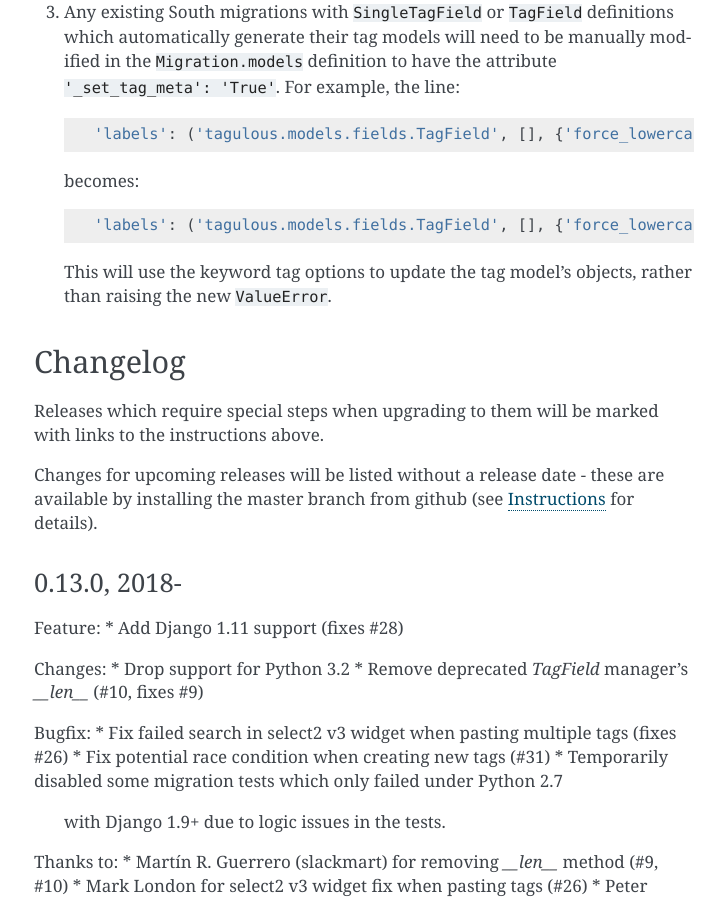
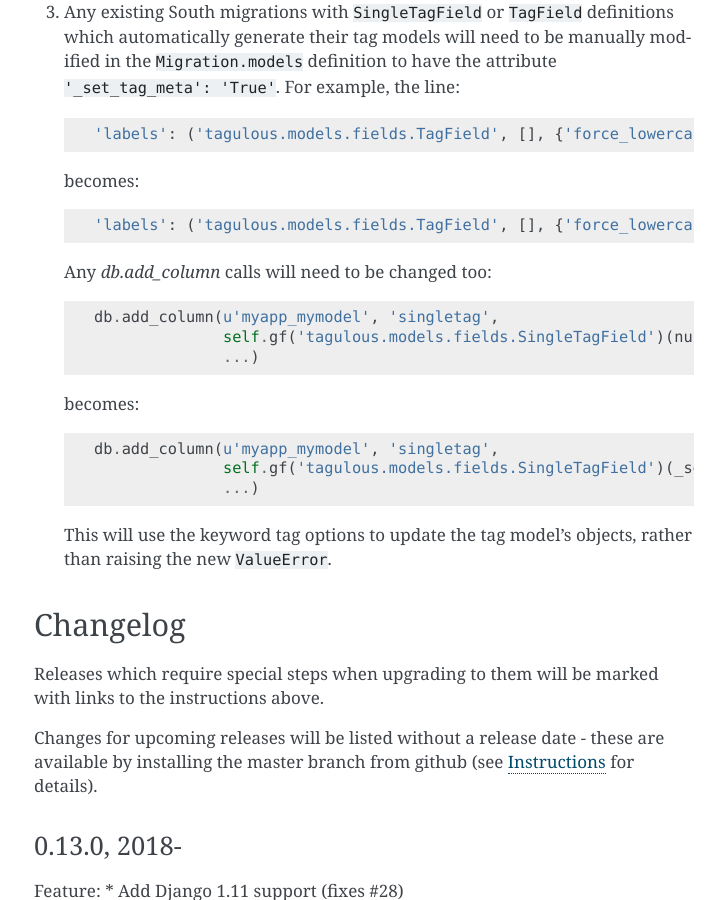
Before and after one commit to radiac/django-tagulous, a Sphinx documentation site: the page built from docs/upgrading.rst, in a window 1280 px wide and 900 px high, scrolled down 4111 px. Shown: the whole window, without its empty margins (386-1111 px from the left). Built offline with Sphinx 7.4.7, drawn with Linux system fonts in a browser that asks for light colours.

Commit message:
Fixed tox

```diff
--- a/docs/upgrading.rst
+++ b/docs/upgrading.rst
@@ -216,6 +216,18 @@ Upgrading from 0.7.0 or earlier
 
     'labels': ('tagulous.models.fields.TagField', [], {'force_lowercase': 'True', 'to': u"orm['myapp._Tagulous_MyModel_labels']", 'blank': 'True', '_set_tag_meta': 'True'}),
 
+   Any `db.add_column` calls will need to be changed too::
+
+    db.add_column(u'myapp_mymodel', 'singletag',
+                  self.gf('tagulous.models.fields.SingleTagField')(null=True, ...),
+                  ...)
+
+   becomes::
+
+    db.add_column(u'myapp_mymodel', 'singletag',
+                  self.gf('tagulous.models.fields.SingleTagField')(_set_tag_meta=True, null=True, ...),
+                  ...)
+
    This will use the keyword tag options to update the tag model's objects,
    rather than raising the new ``ValueError``.
 
```
